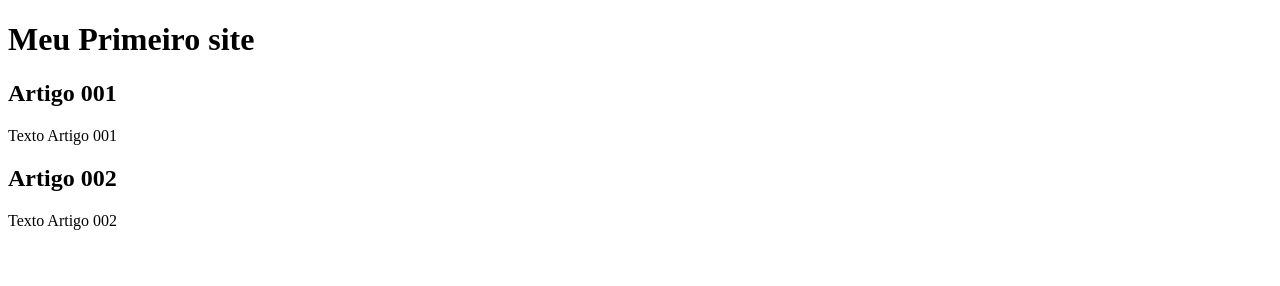
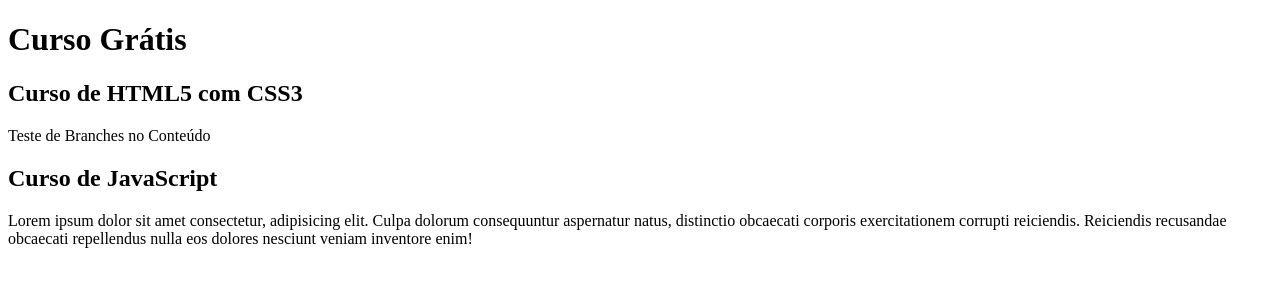
Before and after one commit to alexsandrocrodrigues/projeto-site, a plain HTML site: page index.html in a window 1280 px wide. Drawn offline with Linux system fonts and the light colour scheme.

Commit message:
Comecei a escrever o conteudo

```diff
--- a/index.html
+++ b/index.html
@@ -8,14 +8,14 @@
 <body>
     <main>
         <header>
-            <h1>Meu Primeiro site</h1>
+            <h1>Curso Grátis</h1>
             <article>
-                <h2>Artigo 001</h2>
-                <p>Texto Artigo 001</p>
+                <h2>Curso de HTML5 com CSS3</h2>
+                <p>Teste de Branches no Conteúdo</p>
             </article>
             <article>
-                <h2>Artigo 002</h2>
-                <p>Texto Artigo 002</p>
+                <h2>Curso de JavaScript</h2>
+                <p>Lorem ipsum dolor sit amet consectetur, adipisicing elit. Culpa dolorum consequuntur aspernatur natus, distinctio obcaecati corporis exercitationem corrupti reiciendis. Reiciendis recusandae obcaecati repellendus nulla eos dolores nesciunt veniam inventore enim!</p>
             </article>
         </header>
     </main>
```
